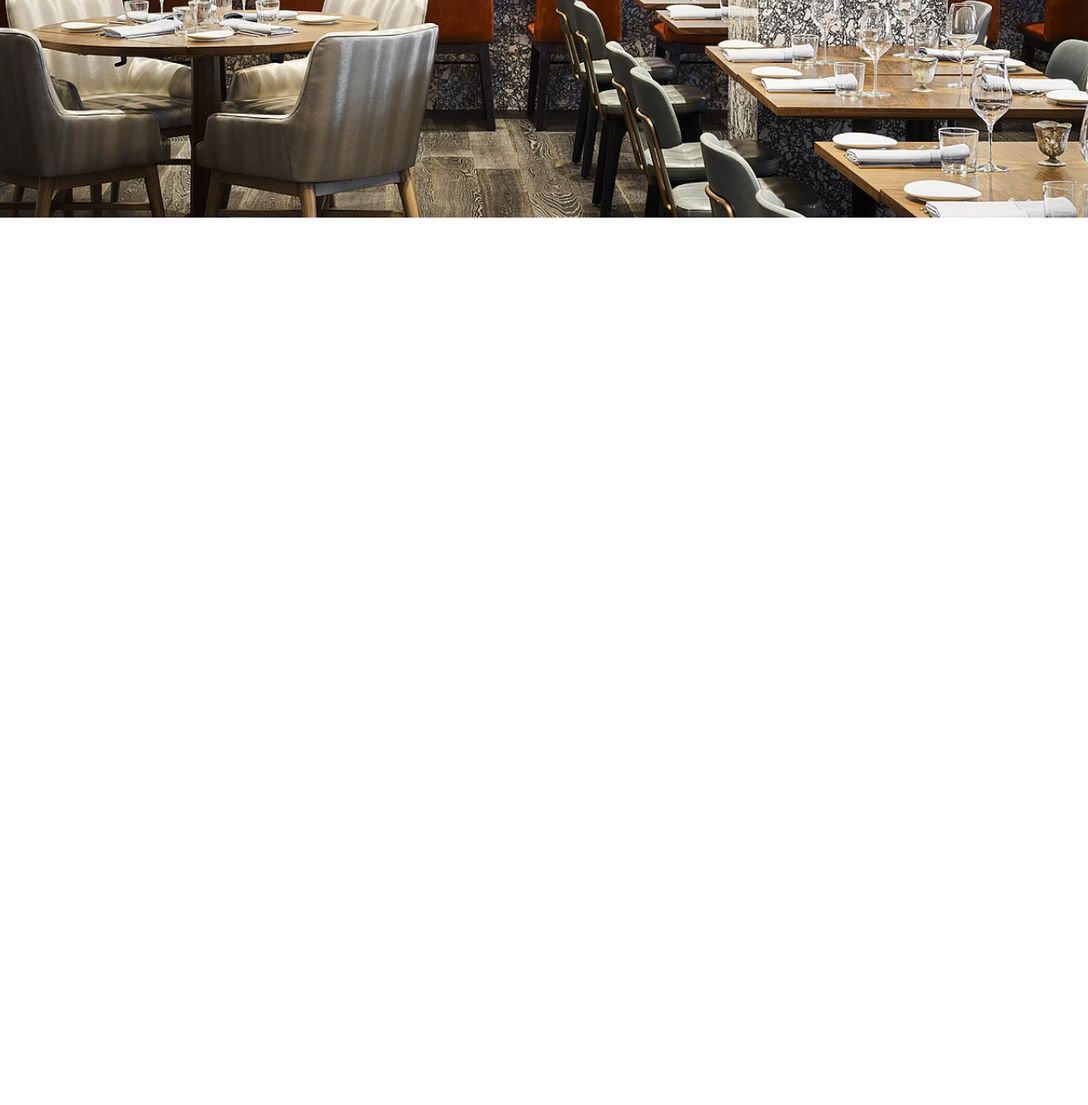
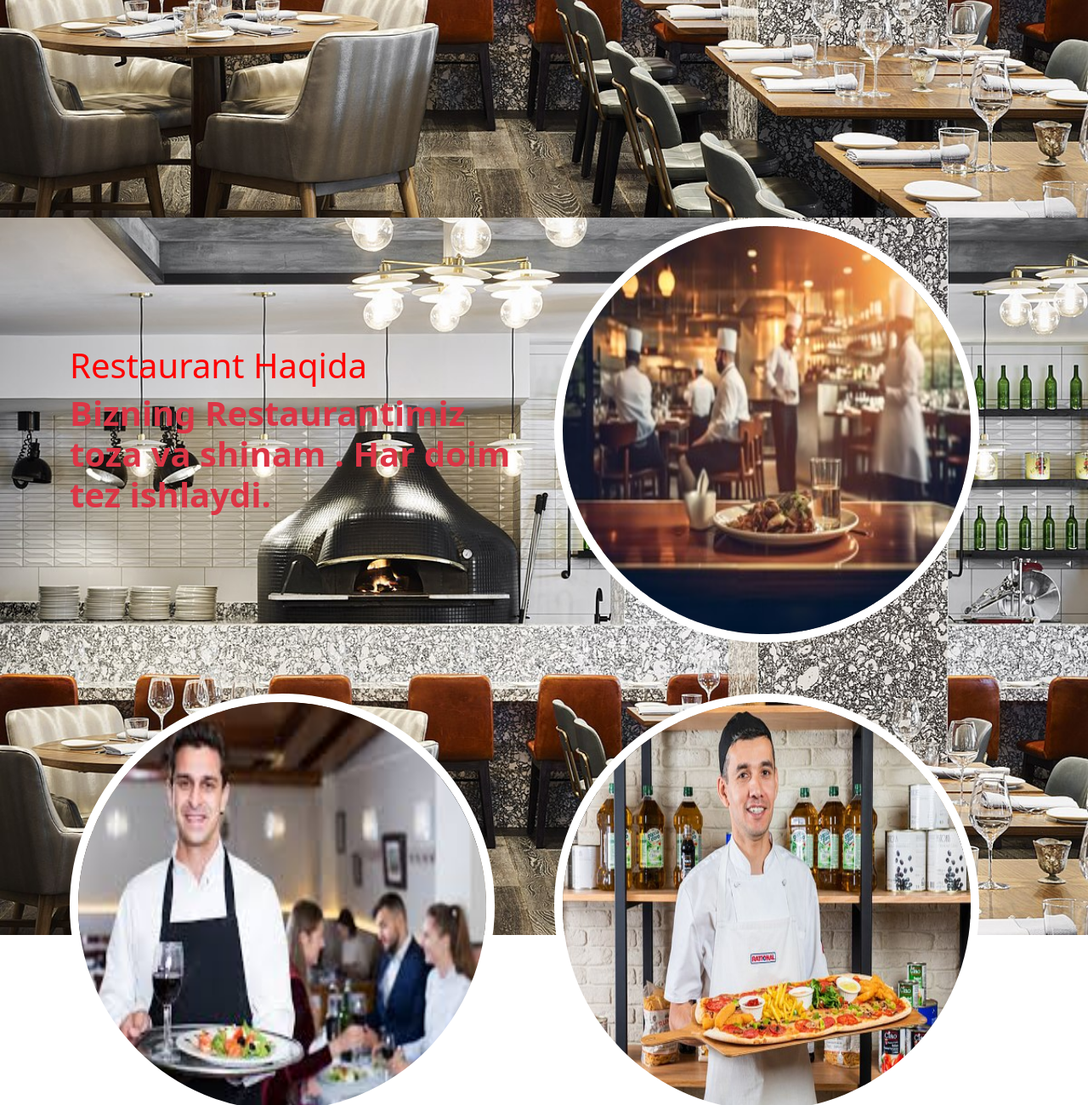
Before and after one commit to Humoyun2024/Restaran, a plain HTML site: page index.html in a window 1280 px wide. Shown: the part 663-1963 px from the top of the page at 85% size. Before the commit the page ends 919 px from the top, so only its background shows below. Drawn offline with nearby package versions, Linux system fonts and the light colour scheme.

Commit message:
new code

```diff
--- a/css/style.css
+++ b/css/style.css
@@ -66,10 +66,16 @@ header{
     background-size: cover;
     background-repeat: no-repeat;
     height: 844px;
+    background-attachment: fixed;
 }
 
-.img h1{
+.h1s{
     padding-top: 300px;
     font-size: 80px;
     color: rgb(255, 0, 0);
 }
+
+.h2s{
+    padding-top: 150px;
+    color: rgb(255, 0, 0);
+}
--- a/index.html
+++ b/index.html
@@ -74,7 +74,30 @@
     <div class="img">
         <section>
             <div class="container">
-                <h1 class="text-center">Welcome To <br> My Restaurant</h1>
+                <h1 class="text-center h1s">Welcome To <br> My Restaurant</h1>
+            </div>
+        </section>
+    </div>
+    <div class="img">
+        <section class="sec" style="background: transparent;">
+            <div class="container">
+                <div class="row" style="opacity: 4;">
+                    <div class="col-6">
+                        <h1 class="h2s fs-1">Restaurant Haqida</h1>
+                        <p class="display-6 fw-bold text-danger">Bizning Restaurantimiz toza va shinam . Har doim tez ishlaydi.</p>
+                    </div>
+                    <div class="col-6">
+                        <img src="./img/restaurant img2.jpg" alt="" width="500px" height="500px" style="border-radius: 50%; border: 10px solid white;">
+                    </div>
+                </div>
+                <div class="row" style="margin-top: 500px;">
+                    <div class="col-6">
+                        <img src="./img/images.jpg" alt="" width="500px" height="500px" style="border-radius: 50%; border: 10px solid white;">
+                    </div>
+                    <div class="col-6">
+                        <img src="./img/pizza mamamama.jpg" alt="" width="500px" height="500px" style="border-radius: 50%; border: 10px solid white;">
+                    </div>
+                </div>
             </div>
         </section>
     </div>
```
Also changed, not shown: img/images.jpg (added), img/pizza mamamama.jpg (added), img/restaurant img2.jpg (added).
